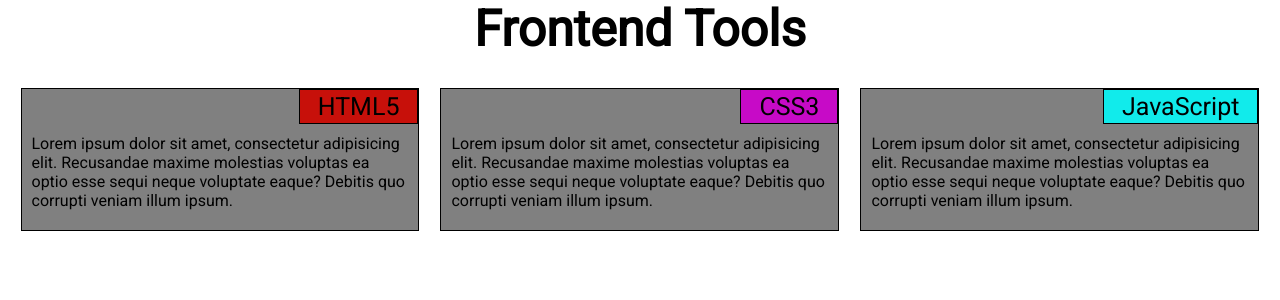
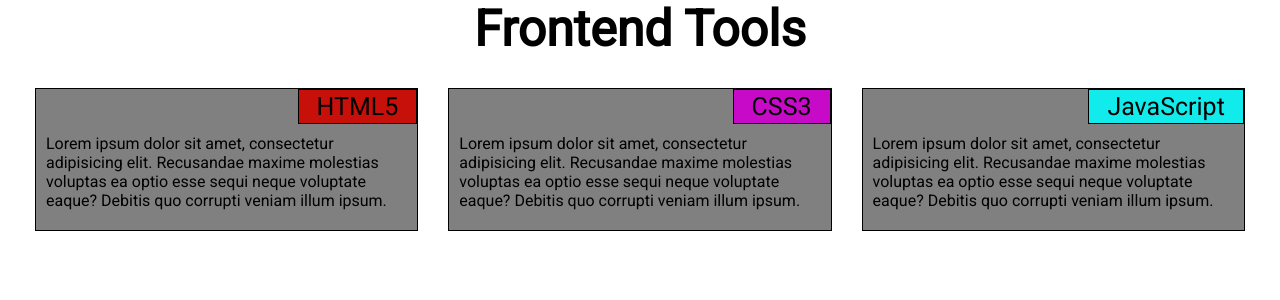
Before and after one commit to aagbotemi/coursera-assignment, a Jekyll site: the page mod2-solution/index.html, which Jekyll copies as it is, in a window 1280 px wide. Shown: the top 300 px of the page. Built offline with Jekyll 4.4.1, drawn with Linux system fonts in a browser that asks for light colours.

Commit message:
module2 solution

```diff
--- a/mod2-solution/CSS/style.css
+++ b/mod2-solution/CSS/style.css
@@ -6,7 +6,10 @@
 
 body {
     font-family: 'Roboto', sans-serif;
-    margin: 0px 10px;
+}
+
+.wrapper {
+    margin: 0px 20px;
 }
 
 h1 {
@@ -17,11 +20,10 @@
 
 p {
     background-color: grey;
-    width: 95%;
-    margin-right: auto;
-    margin-left: auto;
+    margin-right: 15px;
+    margin-left: 15px;
     border: 1px solid #000;
-    margin-bottom: 10px;
+    margin-bottom: 15px;
     padding: 45px 10px 20px 10px;
     position: relative;
     font-size: 16px;
@@ -72,7 +74,14 @@
         float: left;
         width: 50%;
     }
-    .md-1 {
-        clear: left;
+    .col-md-12 {
+        float: left;
     }
 }
+
+/*for small devices (mobile screen)*/
+@media (max-width: 767px) {
+    .col-sm-12 {
+        width: 100%;
+    }
+}
--- a/mod2-solution/index.html
+++ b/mod2-solution/index.html
@@ -20,7 +20,7 @@
             </div>
             <div class="col-sm-12 col-md-6 col-lg-4"><p>Lorem ipsum dolor sit amet, consectetur adipisicing elit. Recusandae maxime molestias voluptas ea optio esse sequi neque voluptate eaque? Debitis quo corrupti veniam illum ipsum.<span class="title2">CSS3</span></p>
             </div>
-            <div class="col-sm-12 col-md-6 col-lg-4 md-1"><p>Lorem ipsum dolor sit amet, consectetur adipisicing elit. Recusandae maxime molestias voluptas ea optio esse sequi neque voluptate eaque? Debitis quo corrupti veniam illum ipsum.<span class="title3">JavaScript</span></p>
+            <div class="col-sm-12 col-lg-4 col-md-12 md-3"><p>Lorem ipsum dolor sit amet, consectetur adipisicing elit. Recusandae maxime molestias voluptas ea optio esse sequi neque voluptate eaque? Debitis quo corrupti veniam illum ipsum.<span class="title3">JavaScript</span></p>
             </div>
         </div>
     </div>
```
